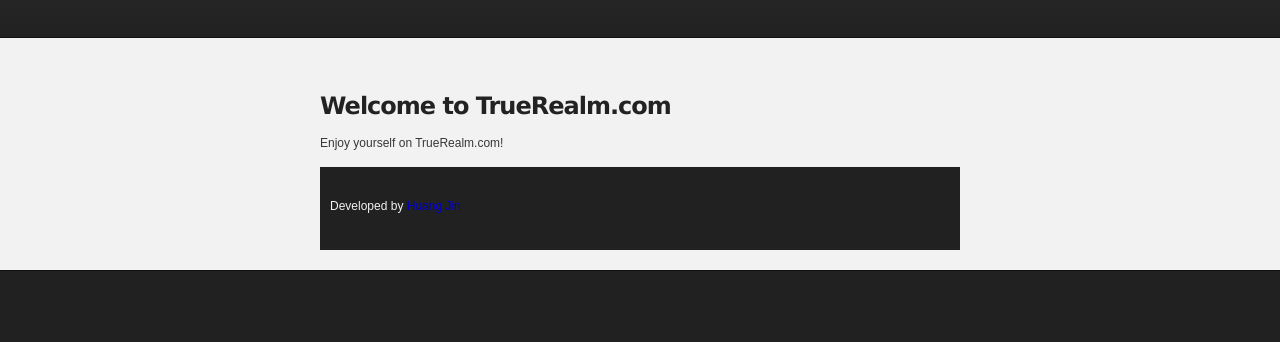
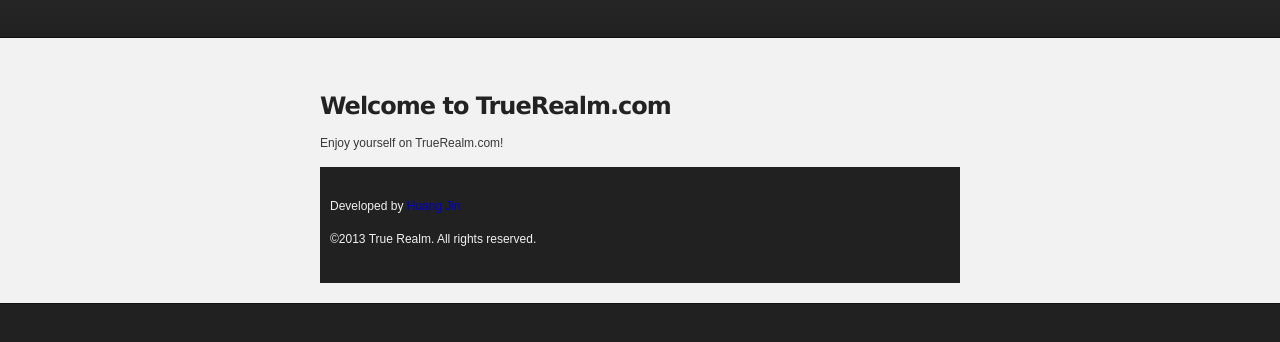
Before and after one commit to huangjindev/huangjindev.github.io, a plain HTML site: page index.html in a window 1280 px wide. Shown: the part 136-478 px from the top of the page. Drawn offline with Linux system fonts and the light colour scheme.

Commit message:
Update index.html

```diff
--- a/index.html
+++ b/index.html
@@ -39,6 +39,7 @@
     <div id="footer_wrap" class="outer">
       <footer class="inner">
         <p>Developed by <a href="huangjin1990@gmail.com">Huang Jin </a></p>
+        <p>©2013 True Realm. All rights reserved.<p>
       </footer>
     </div>
 
```
